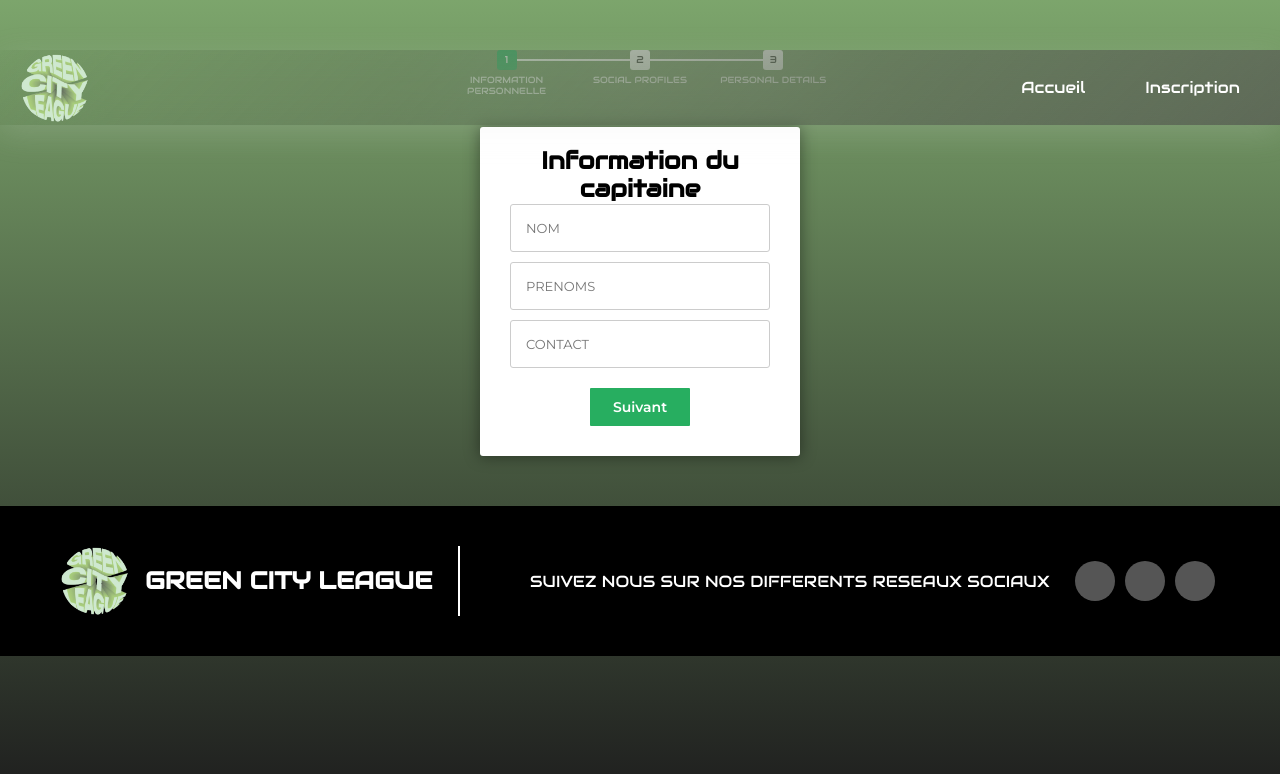
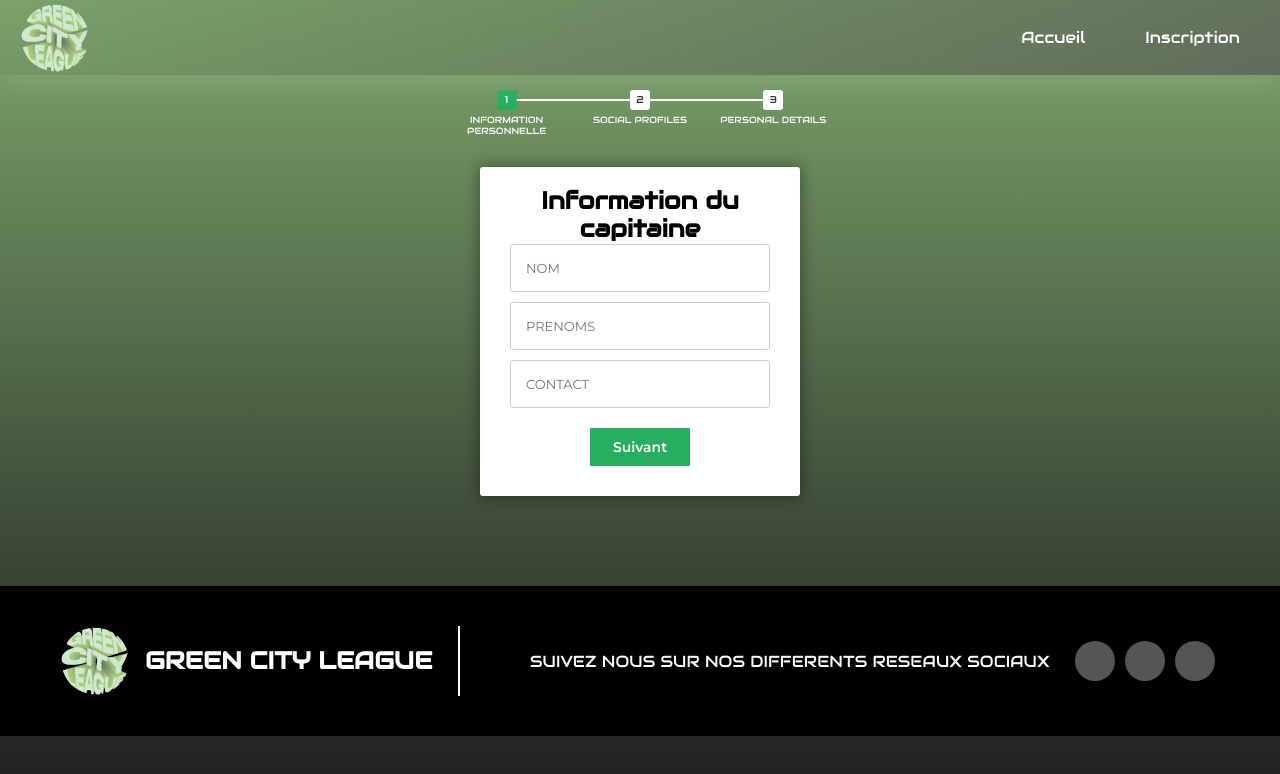
Before and after one commit to ArmelK08/Green-City-League, a React (Vite) app: page /inscription in a window 1280 px wide. Shown: the top 774 px of the page. Built offline with nearby package versions, Linux system fonts and the light colour scheme; some icons are missing.

Commit message:
Mise a jour

```diff
--- a/src/components/form/Form.jsx
+++ b/src/components/form/Form.jsx
@@ -63,7 +63,7 @@ function Form() {
   };
 
   return (
-    <div>
+    <div >
       <form id={styles.msform} onSubmit={handleSubmit}>
         {/* Progressbar */}
         <ul id={styles.progressbar}>
--- a/src/components/form/form.module.css
+++ b/src/components/form/form.module.css
@@ -7,7 +7,7 @@ html {
 /*form styles*/
 #msform {
 	width: 400px;
-	margin: 50px auto;
+	margin: 90px auto;
 	text-align: center;
 	position: relative;
 }
--- a/src/components/header/Header.jsx
+++ b/src/components/header/Header.jsx
@@ -1,5 +1,5 @@
 import React, { useState } from 'react';
-import styles from './Header.module.css'; // Importez les styles du module CSS
+import styles from './Header.module.css';
 import Logo from '../logo/Logo';
 import { Link } from 'react-router-dom';
 
@@ -11,7 +11,7 @@ function Header() {
   };
 
   return (
-    <div className={styles.header}> {/* Utilisation du nom de classe généré par le module CSS */}
+    <div className={styles.header}>
       <div className={styles.logo}>
         <Logo />
       </div>
--- a/src/components/header/Header.module.css
+++ b/src/components/header/Header.module.css
@@ -1,7 +1,7 @@
 .header {
+  top: 0%;
     position: fixed;
     width: 100%;
-    min-width:100vw ;
     height: 75px;
     z-index: 1;
     display: flex;
@@ -12,9 +12,7 @@
     backdrop-filter: blur(50px);
     -webkit-backdrop-filter: blur(50px);
     box-shadow: 0 8px 32px 0 rgba(225, 225, 225, 0.17);
-
   }
-
 
   .logo {
     font-family: 'Outfit';
--- a/src/components/hero/hero.css
+++ b/src/components/hero/hero.css
@@ -2,7 +2,7 @@
     /* display: flex; */
     align-items: center;
     justify-content: center;
-    height: 100vh;
+
     background: black;
     width: 100%;
     overflow-x: hidden; /* Empêche le débordement horizontal */
```
